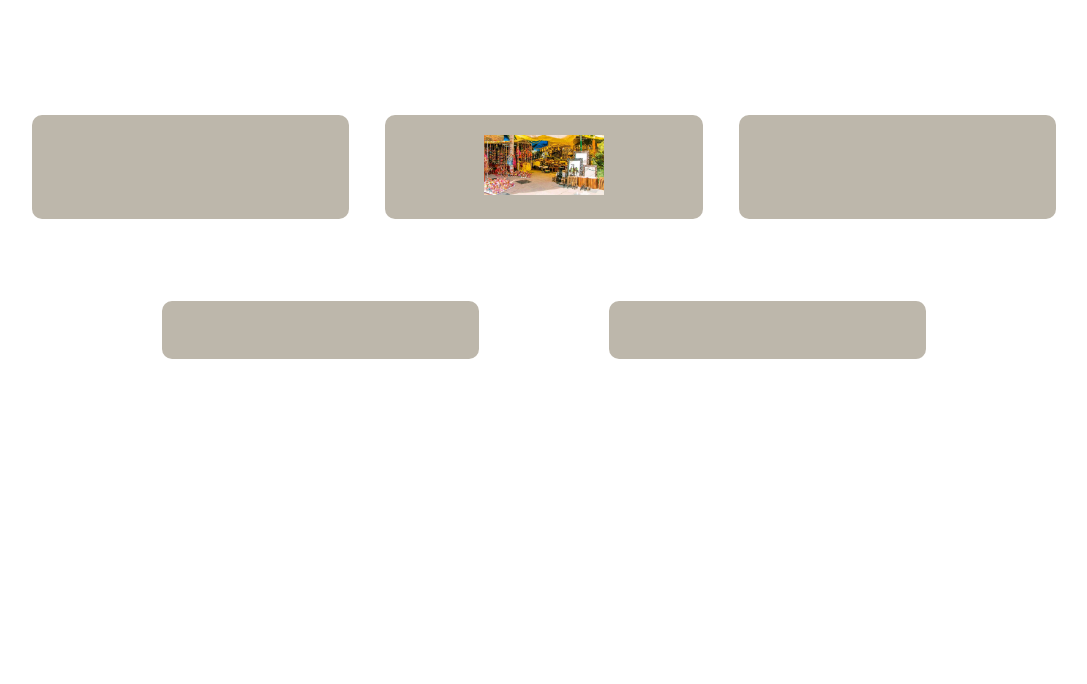
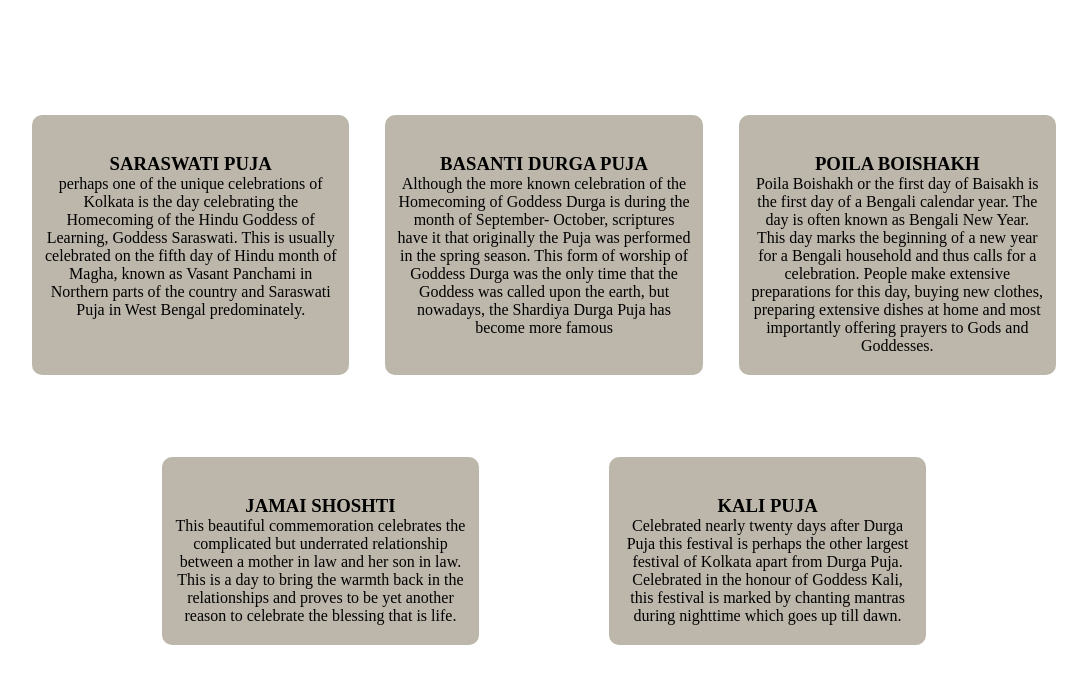
Before and after one commit to Priyanshi0612/webd, a plain HTML site: page public/festk.html in a window 1280 px wide. Shown: the part 430-1114 px from the top of the page, without its empty margins (96-1183 px from the left). Before the commit the page ends 840 px from the top, so only its background shows below. Drawn offline with Linux system fonts and the light colour scheme; a web font is replaced by a local one.

Commit message:
Update festk.html

```diff
--- a/public/festk.html
+++ b/public/festk.html
@@ -46,31 +46,31 @@
             <div class = "row">
                 <div class="city-col">
                     <img src="">
-                    <h3></h3>
-                    <p></p>
+                    <h3>SARASWATI PUJA</h3>
+                    <p>perhaps one of the unique celebrations of Kolkata is the day celebrating the Homecoming of the Hindu Goddess of Learning, Goddess Saraswati. This is usually celebrated on the fifth day of Hindu month of Magha, known as Vasant Panchami in Northern parts of the country and Saraswati Puja in West Bengal predominately.</p>
                     </div>
                <div class="city-col">
-                   <img src="haat.png">
-                   <h3></h3>
-                   <p></p>
+                   <img src="">
+                   <h3>BASANTI DURGA PUJA</h3>
+                   <p>Although the more known celebration of the Homecoming of Goddess Durga is during the month of September- October, scriptures have it that originally the Puja was performed in the spring season. This form of worship of Goddess Durga was the only time that the Goddess was called upon the earth, but nowadays, the Shardiya Durga Puja has become more famous</p>
                </div>
                <div class="city-col">
                    <img src="">
-                   <h3></h3>
-                   <p></p>
+                   <h3>POILA BOISHAKH</h3>
+                   <p>Poila Boishakh or the first day of Baisakh is the first day of a Bengali calendar year. The day is often known as Bengali New Year. This day marks the beginning of a new year for a Bengali household and thus calls for a celebration. People make extensive preparations for this day, buying new clothes, preparing extensive dishes at home and most importantly offering prayers to Gods and Goddesses. </p>
                </div>
            </div>
 
            <div class="row2">
                <div class="city-colu">
                    <img src="">
-                   <h3></h3>
-                    <p></p>
+                   <h3>JAMAI SHOSHTI</h3>
+                    <p>This beautiful commemoration celebrates the complicated but underrated relationship between a mother in law and her son in law. This is a day to bring the warmth back in the relationships and proves to be yet another reason to celebrate the blessing that is life. </p>
                     </div>
                <div class="city-colu">
                    <img src="">
-                   <h3></h3>
-                   <p></p>
+                   <h3>KALI PUJA</h3>
+                   <p>Celebrated nearly twenty days after Durga Puja this festival is perhaps the other largest festival of Kolkata apart from Durga Puja. Celebrated in the honour of Goddess Kali, this festival is marked by chanting mantras during nighttime which goes up till dawn. </p>
                </div>
                <!-- <div class="city-colu">
                    <img src="amritsar.png">
```
